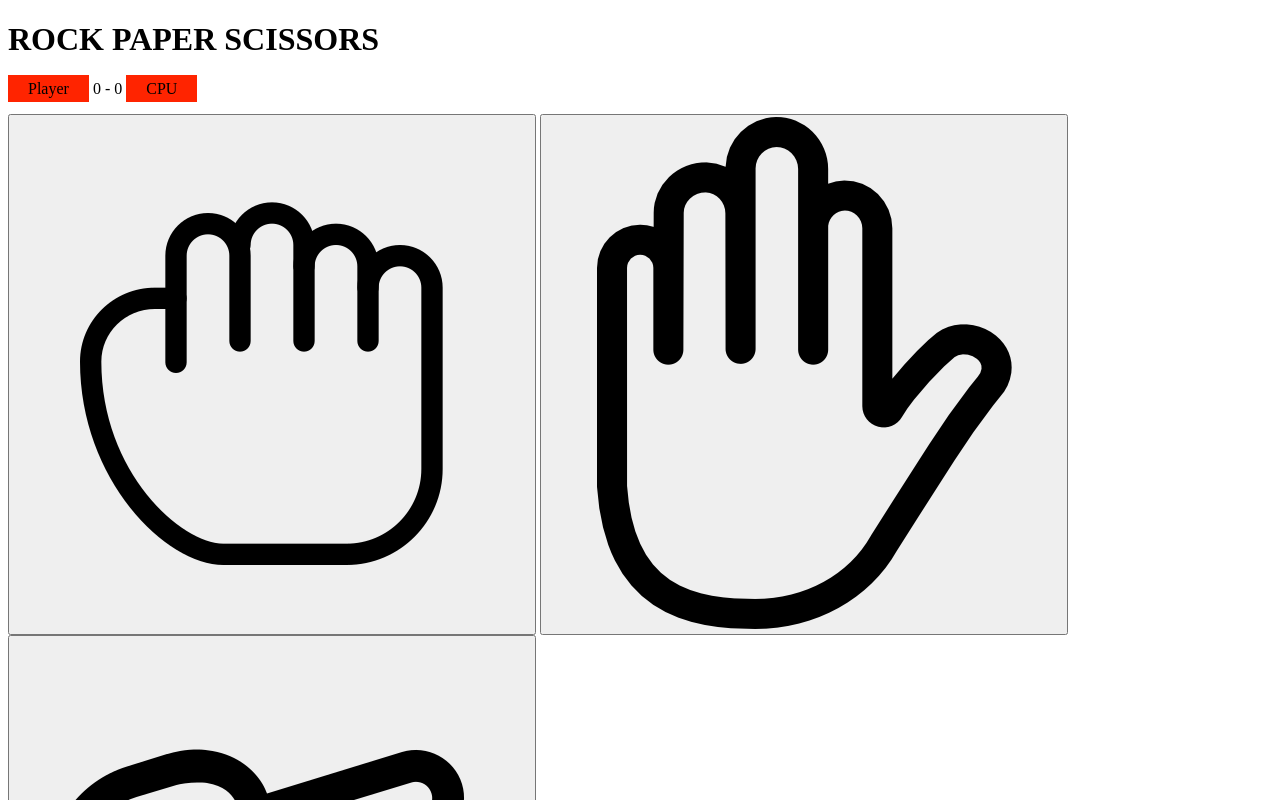
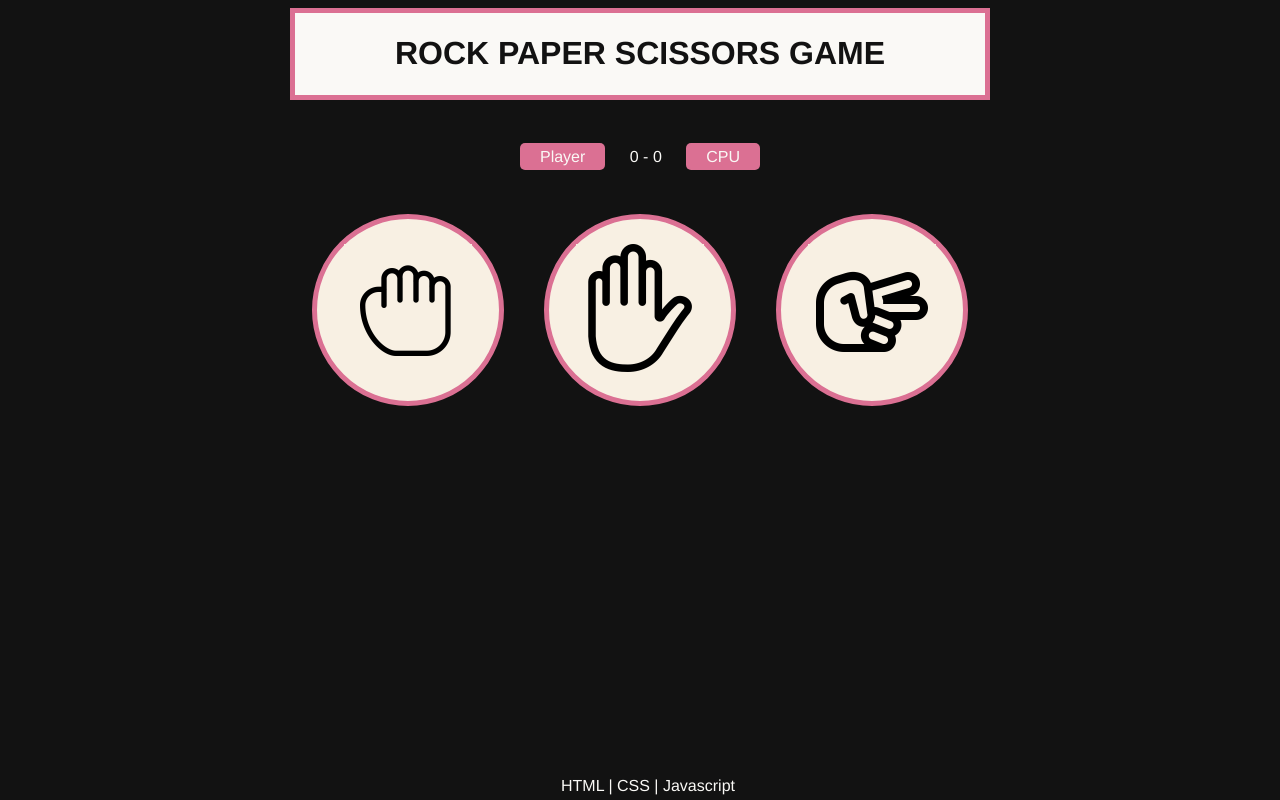
Before and after one commit to xxriz/rock-paper-scissors, a plain HTML site: page index.html in a window 1280 px wide. Shown: the top 800 px of the page. Drawn offline with Linux system fonts and the light colour scheme.

Commit message:
designed UI for game
js - added notes for future revision

css - added style for whole page

```diff
--- a/index.html
+++ b/index.html
@@ -8,20 +8,23 @@
     <link rel="stylesheet" href="style.css">
   </head>
   <body>
-    <h1>ROCK PAPER SCISSORS</h1>
+    <div class="gameTitle">
+      <h1>ROCK PAPER SCISSORS GAME</h1>
+    </div>
+
 
     <div class="currentScoreContainer">
       <p class="currentScoreMessage"><span id="character">Player</span><span id="score"> 0 - 0 </span><span id="character">CPU</span> </p>
     </div>
 
     <div class="rps-container">
-      <button class="rockButton">
+      <button class="rockButton" id="gameButton">
         <img src="images/rock.png" alt="rock">
       </button>
-      <button class="paperButton">
+      <button class="paperButton" id="gameButton">
         <img src="images/paper.png" alt="paper">
       </button>
-      <button class="scissorsButton">
+      <button class="scissorsButton" id="gameButton">
       <img src="images/scissors.png" alt="scissors">
       </button>
     </div>
--- a/script.js
+++ b/script.js
@@ -10,7 +10,7 @@ const scissorsButton = document.querySelector('.scissorsButton');
 // Select reset button
 const rematch = document.querySelector('.rematch');
 const rematchButton = document.createElement('button');
-rematchButton.innerText = 'Reset';
+rematchButton.innerText = 'Play again?';
 
 const outcome = document.querySelector('.outcome');
 const result = document.createElement('p');
@@ -41,18 +41,22 @@ function checkForWinner(playerScore, computerScore){
     }
   }
 
+
+//Function: Restart game
 function endGame(playerScore, computerScore){
     if(playerScore === 5){
         rockButton.disabled = true;
         paperButton.disabled = true;
         scissorsButton.disabled = true;
-        rematch.appendChild(rematchButton);
+        rematch.appendChild(rematchButton)
+        rematchButton.classList.add("rematchButton");
     }
     else if(computerScore === 5){
         rockButton.disabled = true;
         paperButton.disabled = true;
         scissorsButton.disabled = true;
         rematch.appendChild(rematchButton);
+        rematchButton.classList.add("rematchButton");
       }
 }
 
--- a/style.css
+++ b/style.css
@@ -1,9 +1,81 @@
 * {
     box-sizing: border-box;
+    font-family: Helvetica, sans-serif;
+}
+
+.gameTitle {
+    background: #FAF9F6;
+    width:700px;
+    margin:auto;
+    padding:1px;
+    color: #121212;
+    border: solid #DB7093 5px;
+}
+
+p, h3, footer{
+    color:#FAF9F6;
+}
+
+.currentScoreContainer{
+    margin:3em;
 }
 
 #character {
-    background-color: #FF2400;
+    background-color: #DB7093;
     padding: 5px 20px;
+    border-radius: 5px;
 
 }
+
+#score {
+    padding-left: 20px;
+    padding-right: 20px;
+}
+
+body {
+    background-color: #121212;
+    text-align: center;
+}
+
+
+.rps-container {
+    display: flex;
+    gap: 2.5rem;
+    justify-content: center;
+
+}
+
+img {
+    width: 8rem;
+    height: 8rem;
+    background-color: #F8F0E3;
+}
+
+#gameButton {
+    width:12rem;
+    height:12rem;
+    border-radius: 50%;
+    background-color: #F8F0E3;
+    border: solid #DB7093 5px;
+    margin-bottom: 3em;
+}
+
+
+.rematch{
+    margin-bottom: 1.5em;
+}
+
+.rematchButton{
+    width:7rem;
+    height:2rem;
+    border-radius: 5px;
+    background-color: #DB7093;
+    border: solid #DB7093;
+    color: #F8F0E3;
+}
+
+footer{
+    position: fixed;
+    bottom: 5px;
+    width: 100%;
+}
```
